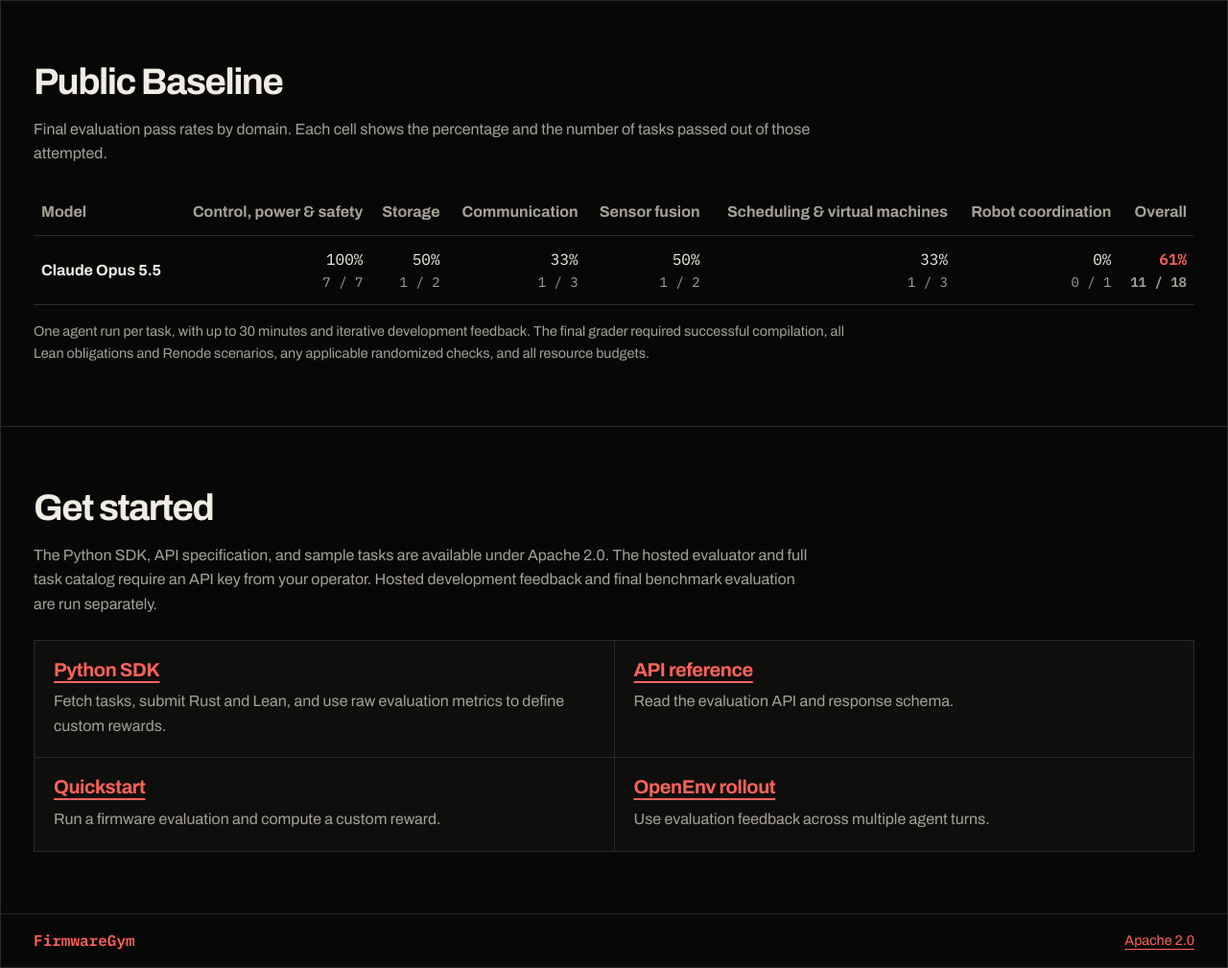
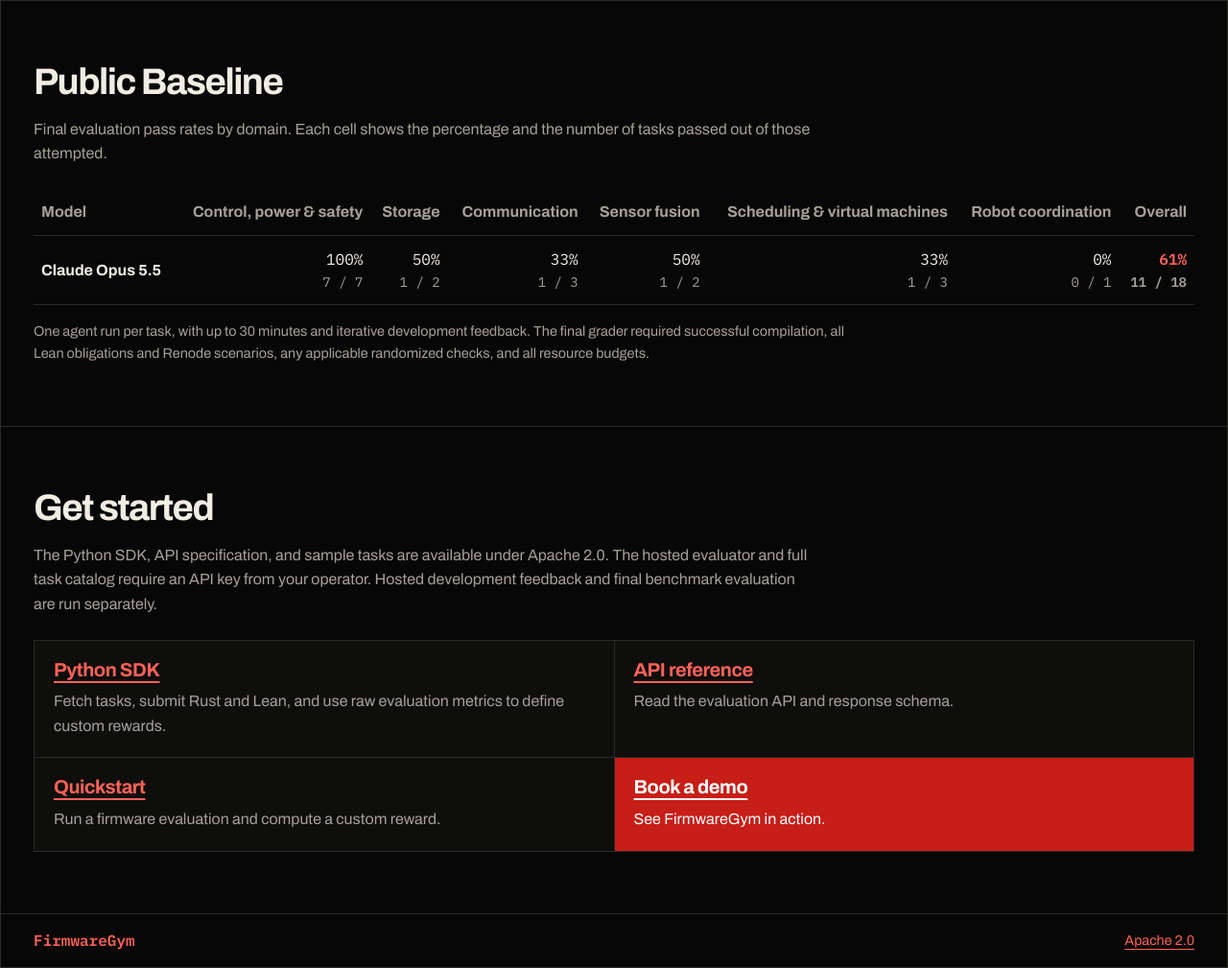
Before and after one commit to h5i-dev/FirmwareGym-Public, a plain HTML site: page docs/index.html in a window 1280 px wide. Shown: the part 1586-2595 px from the top of the page at 96% size. Drawn offline with Linux system fonts and the light colour scheme.

Commit message:
Add demo booking links to the FirmwareGym page

```diff
--- a/docs/index.html
+++ b/docs/index.html
@@ -75,6 +75,9 @@
     .grid { display: grid; grid-template-columns: repeat(2, minmax(0, 1fr)); border-top: 1px solid var(--line); border-left: 1px solid var(--line); margin-top: 1.5rem; }
     .grid article { padding: 1.25rem; border-bottom: 1px solid var(--line); border-right: 1px solid var(--line); background: var(--panel); }
     .grid p { margin-top: .6rem; }
+    .grid .demo-card { background: #c71e17; }
+    .demo-card a, .demo-card p { color: #fff; }
+    .demo-card a:focus-visible { outline-color: #fff; }
     .table-scroll { margin-top: 1.5rem; overflow-x: auto; }
     table { width: 100%; min-width: 55rem; border-collapse: collapse; text-align: left; }
     th, td { border-bottom: 1px solid var(--line); padding: .72rem .5rem; }
@@ -104,7 +107,7 @@
         <h1>FirmwareGym<span class="accent" aria-hidden="true">.</span></h1>
         <p class="lead">FirmwareGym challenges AI agents to build firmware with the <a href="https://h5i.dev/">h5i framework</a>, prove its behavior in Lean 4, and optimize performance on virtual hardware in Renode.</p>
         <div class="links">
-          <a class="button primary" href="#samples">Explore the sample tasks</a>
+          <a class="button primary" href="https://docs.google.com/forms/d/e/1FAIpQLSfaIKLfzh8ot_YA5KXQJP9tjPrZghitP8DH6fC6kgFVSNNKig/viewform?usp=publish-editor">Book a demo</a>
           <a class="button" href="https://github.com/h5i-dev/FirmwareGym-Public">View on GitHub</a>
         </div>
       </div>
@@ -194,7 +197,7 @@
         <article><h3><a href="https://github.com/h5i-dev/FirmwareGym-Public/tree/main/sdk/python">Python SDK</a></h3><p>Fetch tasks, submit Rust and Lean, and use raw evaluation metrics to define custom rewards.</p></article>
         <article><h3><a href="https://github.com/h5i-dev/FirmwareGym-Public/blob/main/docs/API.md">API reference</a></h3><p>Read the evaluation API and response schema.</p></article>
         <article><h3><a href="https://github.com/h5i-dev/FirmwareGym-Public/blob/main/examples/quickstart.py">Quickstart</a></h3><p>Run a firmware evaluation and compute a custom reward.</p></article>
-        <article><h3><a href="https://github.com/h5i-dev/FirmwareGym-Public/blob/main/examples/openenv_rollout.py">OpenEnv rollout</a></h3><p>Use evaluation feedback across multiple agent turns.</p></article>
+        <article class="demo-card"><h3><a href="https://docs.google.com/forms/d/e/1FAIpQLSfaIKLfzh8ot_YA5KXQJP9tjPrZghitP8DH6fC6kgFVSNNKig/viewform?usp=publish-editor">Book a demo</a></h3><p>See FirmwareGym in action.</p></article>
       </div>
     </section>
   </main>
```
